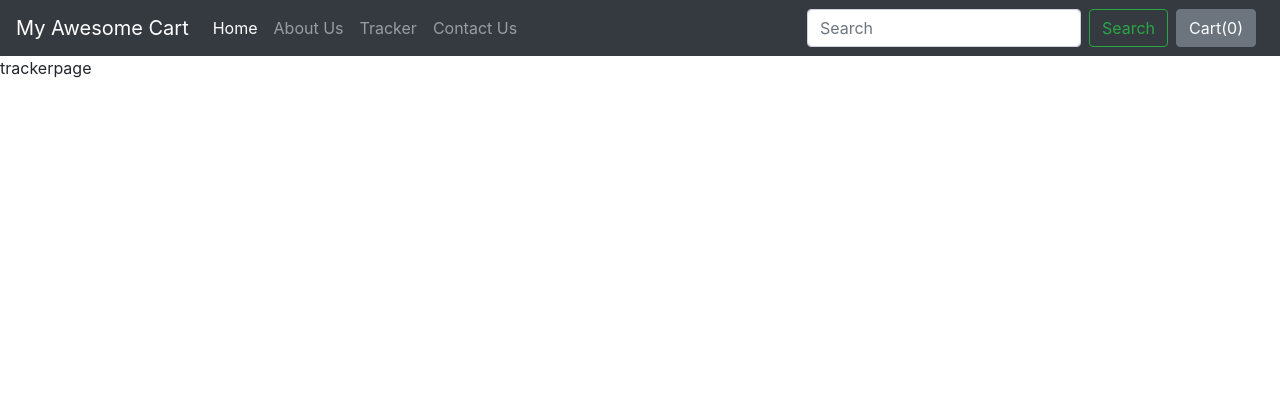
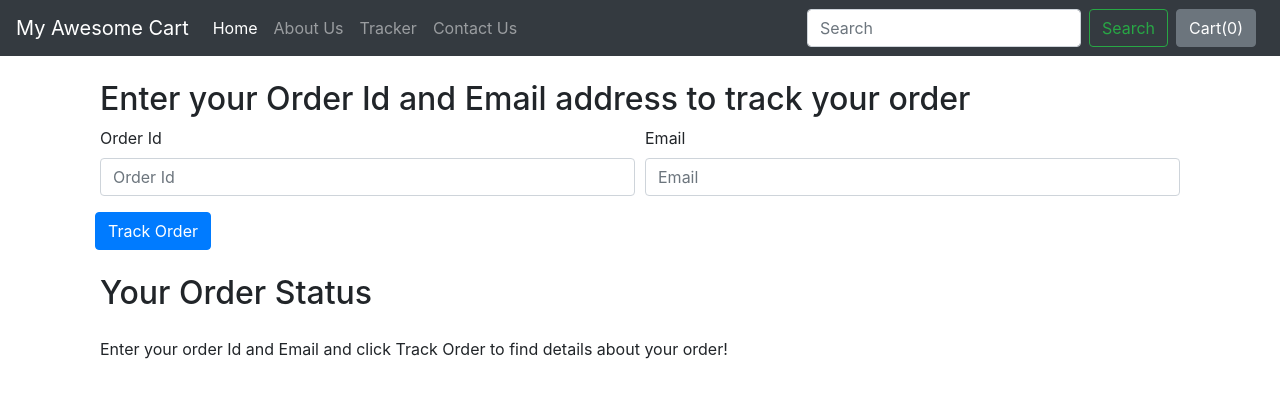
Before and after one commit to RahatGithub/myShop, a Django app: page /shop/tracker/ in a window 1280 px wide. Shown: the top 398 px of the page. Run offline with Django 3.2, Linux system fonts and the light colour scheme; some libraries are stand-ins or nearby versions.

Commit message:
Order Tracker working fine

```diff
--- a/myShop/settings.py
+++ b/myShop/settings.py
@@ -57,7 +57,7 @@ ROOT_URLCONF = 'myShop.urls'
 TEMPLATES = [
     {
         'BACKEND': 'django.template.backends.django.DjangoTemplates',
-        'DIRS': [],
+        'DIRS': ['myShop/templates'],
         'APP_DIRS': True,
         'OPTIONS': {
             'context_processors': [
--- a/myShop/urls.py
+++ b/myShop/urls.py
@@ -17,9 +17,11 @@ from django.contrib import admin
 from django.urls import path, include
 from django.conf import settings
 from django.conf.urls.static import static
+from . import views
 
 
 urlpatterns = [
+    path('', views.index,name='Home'),
     path('admin/', admin.site.urls),
     path('shop/', include('shop.urls')),
     path('blog/', include('blog.urls')),
--- /dev/null
+++ b/myShop/views.py
@@ -0,0 +1,6 @@
+from django.http import HttpResponse
+from django.shortcuts import render
+
+
+def index(request):
+    return render(request, 'index.html')
--- a/shop/admin.py
+++ b/shop/admin.py
@@ -1,6 +1,7 @@
 from django.contrib import admin
-from .models import Product, Contact, Orders
+from .models import Product, Contact, Orders, OrderUpdate
 
 admin.site.register(Product)
 admin.site.register(Contact)
 admin.site.register(Orders)
+admin.site.register(OrderUpdate)
--- a/shop/templates/shop/basic.html
+++ b/shop/templates/shop/basic.html
@@ -54,7 +54,7 @@
 
         {% block body %} {% endblock %} <!--This portion will show the contents of inherited page(inside the body block)-->
 
-        <script src="https://code.jquery.com/jquery-3.3.1.slim.min.js" integrity="sha384-q8i/X+965DzO0rT7abK41JStQIAqVgRVzpbzo5smXKp4YfRvH+8abtTE1Pi6jizo" crossorigin="anonymous"></script>
+        <script src="https://code.jquery.com/jquery-3.3.1.js" integrity="sha256-2Kok7MbOyxpgUVvAk/HJ2jigOSYS2auK4Pfzbm7uH60=" crossorigin="anonymous"></script>
         <script src="https://cdnjs.cloudflare.com/ajax/libs/popper.js/1.14.6/umd/popper.min.js" integrity="sha384-wHAiFfRlMFy6i5SRaxvfOCifBUQy1xHdJ/yoi7FRNXMRBu5WHdZYu1hA6ZOblgut" crossorigin="anonymous"></script>
         <script src="https://stackpath.bootstrapcdn.com/bootstrap/4.2.1/js/bootstrap.min.js" integrity="sha384-B0UglyR+jN6CkvvICOB2joaf5I4l3gm9GU6Hc1og6Ls7i6U/mkkaduKaBhlAXv9k" crossorigin="anonymous"></script>
 
--- a/shop/templates/shop/tracker.html
+++ b/shop/templates/shop/tracker.html
@@ -1,5 +1,67 @@
 {% extends 'shop/basic.html' %}
-
-{% block title %} Tracker {% endblock %}
-
-{% block body %} trackerpage {% endblock %}
+{% block title%} My Awesome Cart Tracker{% endblock %}
+{% block body %}
+<div class="container">
+    <div class="col my-4">
+        <h2>Enter your Order Id and Email address to track your order</h2>
+        <form method="post" action="#" id="trackerForm">{% csrf_token %}
+            <div class="form-row">
+                <div class="form-group col-md-6">
+                    <label for="inputname">Order Id</label>
+                    <input type="text" class="form-control" id="orderId" name="orderId" placeholder="Order Id">
+                </div>
+                <div class="form-group col-md-6">
+                    <label for="inputEmail4">Email</label>
+                    <input type="email" class="form-control" id="email" name="email" placeholder="Email">
+                </div>
+                <button type="submit" class="btn btn-primary">Track Order</button>
+            </div>
+    </div>
+    <div class="col my-4">
+        <h2>Your Order Status</h2>
+        <div class="my-4">
+            <ul class="list-group" id="items">
+            	Enter your order Id and Email and click Track Order to find details about your order!
+            </ul>
+        </div>
+    </div>
+</div>
+{% endblock %}
+{% block js %}
+<script>
+$('#trackerForm').submit(function(event) {
+    $('#items').empty();
+    var formData = {
+        'orderId': $('input[name=orderId]').val(),
+        'email': $('input[name=email]').val(),
+        'csrfmiddlewaretoken': $('input[name=csrfmiddlewaretoken]').val()
+    };
+    $.ajax({
+            type: 'POST',
+            url: '/shop/tracker/',
+            data: formData,
+            encode: true
+        })
+        .done(function(data) {
+            console.log(data)
+            updates = JSON.parse(data);
+            if (updates.length > 0 & updates != {}) {
+                for (i = 0; i < updates.length; i++) {
+                    let text = updates[i]['text'];
+                    let time = updates[i]['time'];
+                    mystr = `<li class="list-group-item d-flex justify-content-between align-items-center">
+                    ${text}
+                    <span class="badge badge-primary badge-pill">${time}</span>
+                </li>`
+                    $('#items').append(mystr);
+                }
+            } else {
+            	mystr = `<li class="list-group-item d-flex justify-content-between align-items-center">
+                    Sorry, We are not able to fetch this order id and email. Make sure to type correct order Id and email</li>`
+            	$('#items').append(mystr);
+            }
+        });
+    event.preventDefault();
+});
+</script>
+{% endblock %}
--- a/shop/views.py
+++ b/shop/views.py
@@ -1,23 +1,23 @@
-from django.shortcuts import render, HttpResponse
-from .models import Product, Contact, Orders
+from django.shortcuts import render
+from .models import Product, Contact, Orders, OrderUpdate
 from math import ceil
+import json
+
+# Create your views here.
+from django.http import HttpResponse
 
 
 def index(request):
-
-    # products= Product.objects.all()
-    allProds=[]
-    catprods= Product.objects.values('category', 'id')
-    cats= {item["category"] for item in catprods}
-
+    allProds = []
+    catprods = Product.objects.values('category', 'id')
+    cats = {item['category'] for item in catprods}
     for cat in cats:
-        prod=Product.objects.filter(category=cat)
+        prod = Product.objects.filter(category=cat)
         n = len(prod)
-        nSlides = ceil(n / 4)
+        nSlides = n // 4 + ceil((n / 4) - (n // 4))
         allProds.append([prod, range(1, nSlides), nSlides])
-
-    params={'allProds':allProds }
-    return render(request,"shop/index.html", params)
+    params = {'allProds':allProds}
+    return render(request, 'shop/index.html', params)
 
 
 def about(request):
@@ -25,30 +25,46 @@ def about(request):
 
 
 def contact(request):
-    if request.method == 'POST':
-        name = request.POST.get('name','')
+    if request.method=="POST":
+        name = request.POST.get('name', '')
         email = request.POST.get('email', '')
         phone = request.POST.get('phone', '')
         desc = request.POST.get('desc', '')
         contact = Contact(name=name, email=email, phone=phone, desc=desc)
         contact.save()
+    return render(request, 'shop/contact.html')
 
-    return render(request, 'shop/contact.html')
+
+def tracker(request):
+    if request.method=="POST":
+        orderId = request.POST.get('orderId', '')
+        email = request.POST.get('email', '')
+        try:
+            order = Orders.objects.filter(order_id=orderId, email=email)
+            if len(order)>0:
+                update = OrderUpdate.objects.filter(order_id=orderId)
+                updates = []
+                for item in update:
+                    updates.append({'text': item.update_desc, 'time': item.timestamp})
+                    response = json.dumps(updates, default=str)
+                return HttpResponse(response)
+            else:
+                return HttpResponse('{}')
+        except Exception as e:
+            return HttpResponse('{}')
+
+    return render(request, 'shop/tracker.html')
 
 
 def search(request):
     return render(request, 'shop/search.html')
 
 
-def tracker(request):
-    return render(request, 'shop/tracker.html')
-
-
 def productView(request, myid):
 
-    product=Product.objects.filter(id=myid)
-
-    return render(request, "shop/prodView.html", {'product' : product[0]})
+    # Fetch the product using the id
+    product = Product.objects.filter(id=myid)
+    return render(request, 'shop/prodView.html', {'product':product[0]})
 
 
 def checkout(request):
@@ -64,6 +80,8 @@ def checkout(request):
         order = Orders(items_json=items_json, name=name, email=email, address=address, city=city,
                        state=state, zip_code=zip_code, phone=phone)
         order.save()
+        update = OrderUpdate(order_id=order.order_id, update_desc="The order has been placed")
+        update.save()
         thank = True
         id = order.order_id
         return render(request, 'shop/checkout.html', {'thank':thank, 'id': id})
```
Also changed, not shown: myShop/templates/index.html (added, +29 -0 lines), shop/models.py (+15 -0 lines), db.sqlite3, shop/migrations/0006_orderupdate.py (added).
